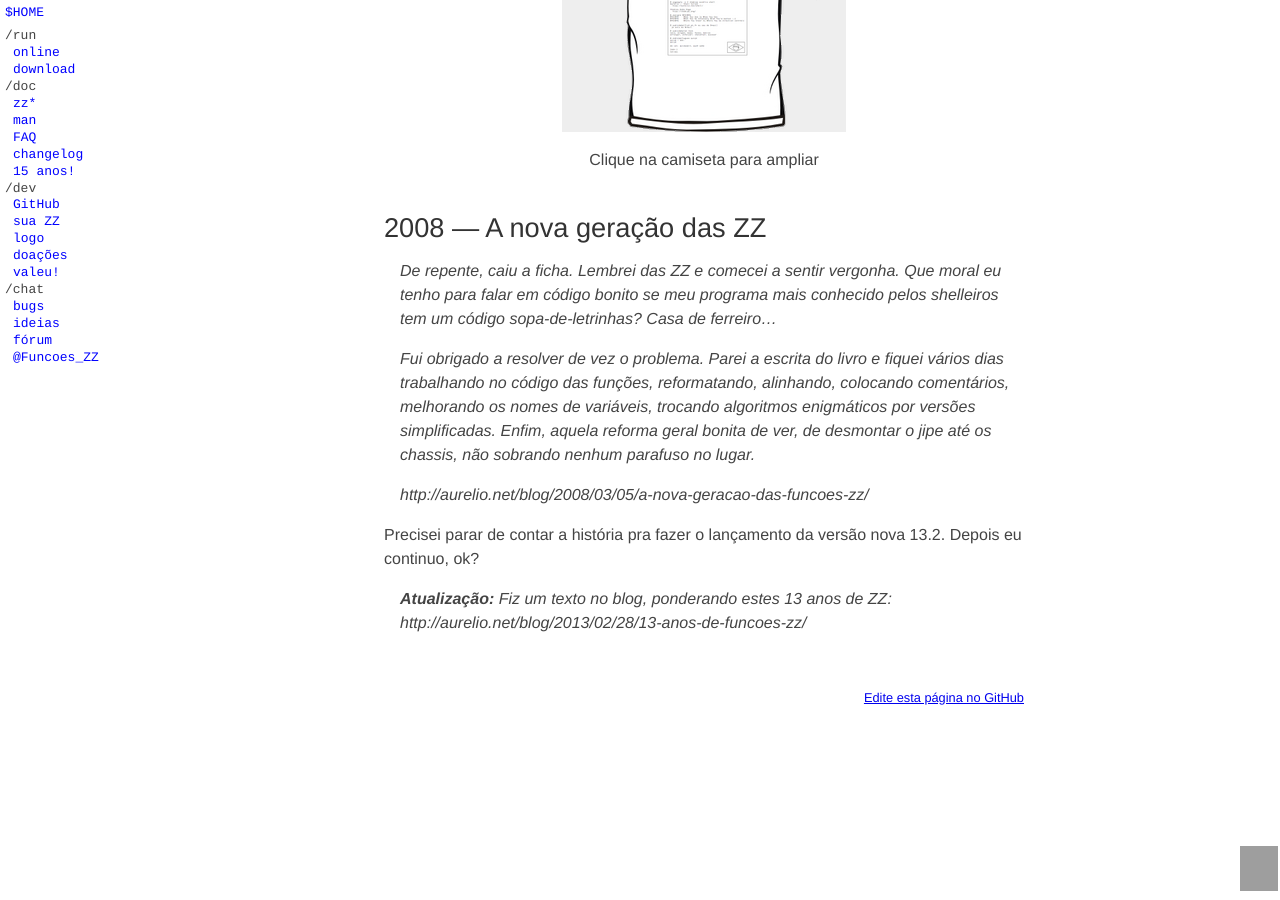
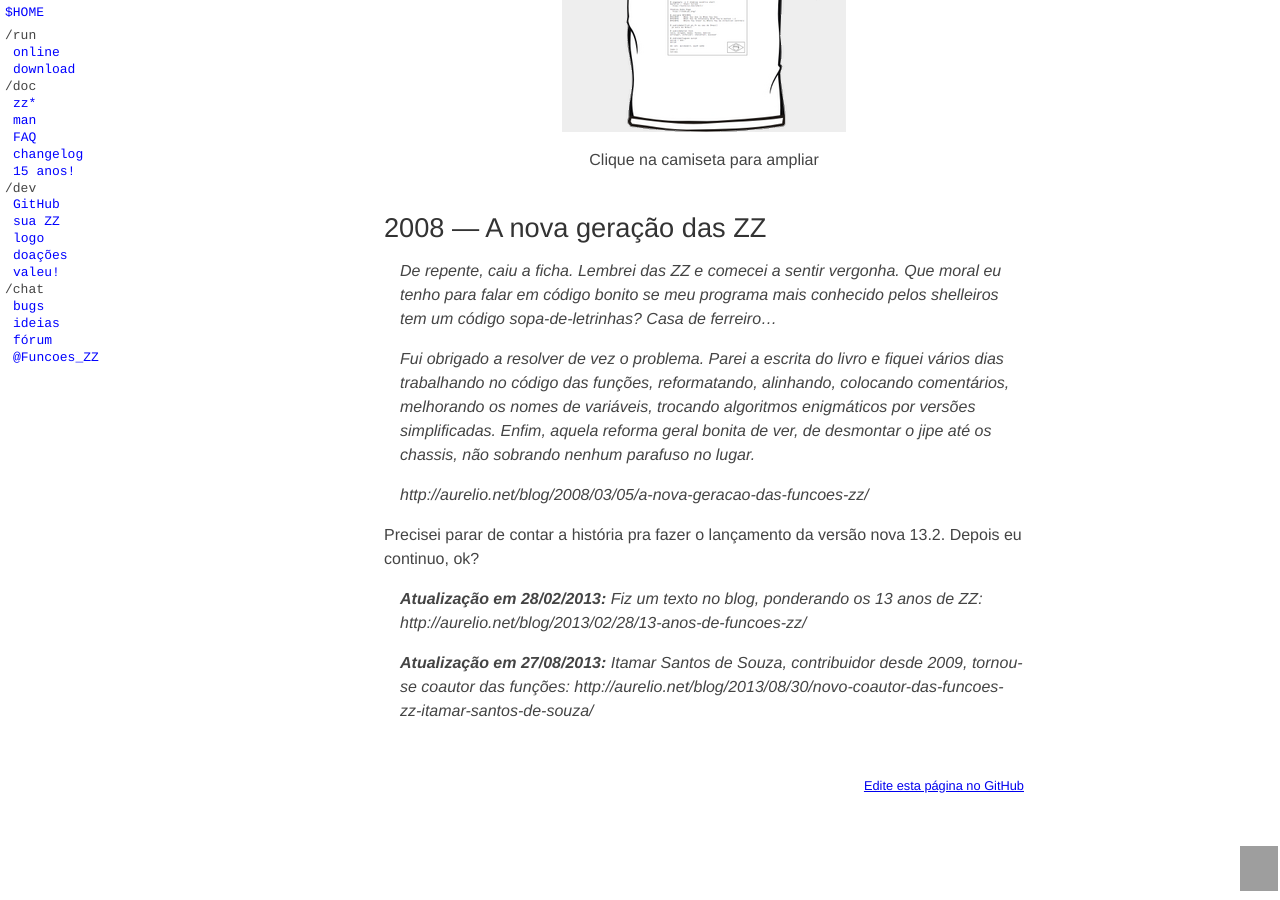
Before and after one commit to funcoeszz/funcoeszz.github.io, a Jekyll site: the page built from hist.md, in a window 1280 px wide and 900 px high, scrolled down 4048 px. Built offline with Jekyll 4.4.1, drawn with Linux system fonts in a browser that asks for light colours; Markdown is read by kramdown in place of the engine named in the settings; grey boxes are pictures that could not be loaded.

Commit message:
Referências a Itamar como coautor

```diff
--- a/hist.md
+++ b/hist.md
@@ -286,7 +286,9 @@ Também em 2005 fizemos uma edição limitada de 50 camisetas das Funções ZZ p
 
 Precisei parar de contar a história pra fazer o lançamento da versão nova 13.2. Depois eu continuo, ok?
 
-> **Atualização:** Fiz um texto no blog, ponderando estes 13 anos de ZZ: http://aurelio.net/blog/2013/02/28/13-anos-de-funcoes-zz/
+> **Atualização em 28/02/2013:** Fiz um texto no blog, ponderando os 13 anos de ZZ: http://aurelio.net/blog/2013/02/28/13-anos-de-funcoes-zz/
+
+> **Atualização em 27/08/2013:** Itamar Santos de Souza, contribuidor desde 2009, tornou-se coautor das funções: http://aurelio.net/blog/2013/08/30/novo-coautor-das-funcoes-zz-itamar-santos-de-souza/
 
 <!--
 v8.3: reescrita do código, UTF-8, testador
--- a/thanks.html
+++ b/thanks.html
@@ -4,7 +4,7 @@ title: Agradecimentos — Funções ZZ
 
 <p>Um agradecimento especial ao <a href="http://thobias.org">Thobias Salazar Trevisan</a>, super parceiro de <a href="aovivo.html">programação "ao vivo"</a> que tocou comigo as Funções ZZ <a href="hist.html">de 2002 a 2006</a>, dedicando incontáveis horas ao projeto. Ele é autor de diversas funções <a href="https://github.com/funcoeszz/funcoeszz/blob/master/zz/zzcalculaip.sh">avançadas</a> que estão aí até hoje funcionando bem. Valeu Tchê!</p>
 
-<p>Outro agradecimento especial ao <a href="https://github.com/itamarnet">Itamar Santos de Souza</a>, que desde 2009 está muito ativo no projeto, criando várias funções novas, corrigindo problemas e empurrando as ZZ além das fronteiras, com suas criações <a href="https://github.com/funcoeszz/funcoeszz/blob/master/zz/zzmat.sh">insanas</a> :)</p>
+<p>Outro agradecimento especial ao <a href="https://github.com/itamarnet">Itamar Santos de Souza</a>, que em 2013 <a href="http://aurelio.net/blog/2013/08/30/novo-coautor-das-funcoes-zz-itamar-santos-de-souza/">tornou-se coautor das Funçõess ZZ</a>, mas que desde 2009 está muito ativo no projeto, criando várias funções novas, corrigindo problemas e empurrando as ZZ além das fronteiras, com suas criações <a href="https://github.com/funcoeszz/funcoeszz/blob/master/zz/zzmat.sh">insanas</a> :)</p>
 
 <p>A vocês que contribuíram com dicas, ideias, informações, bug reports e código: <strong>MUITO OBRIGADO!</strong></p>
 
```
